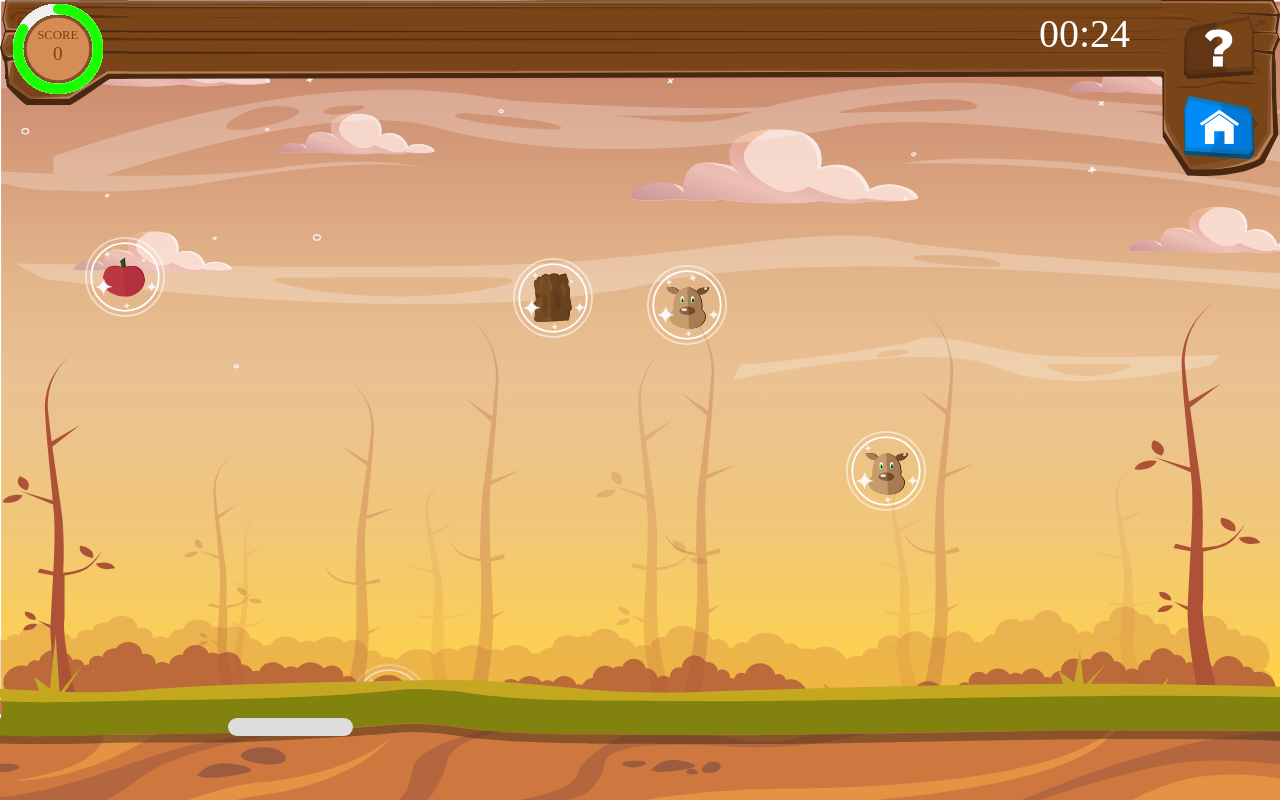
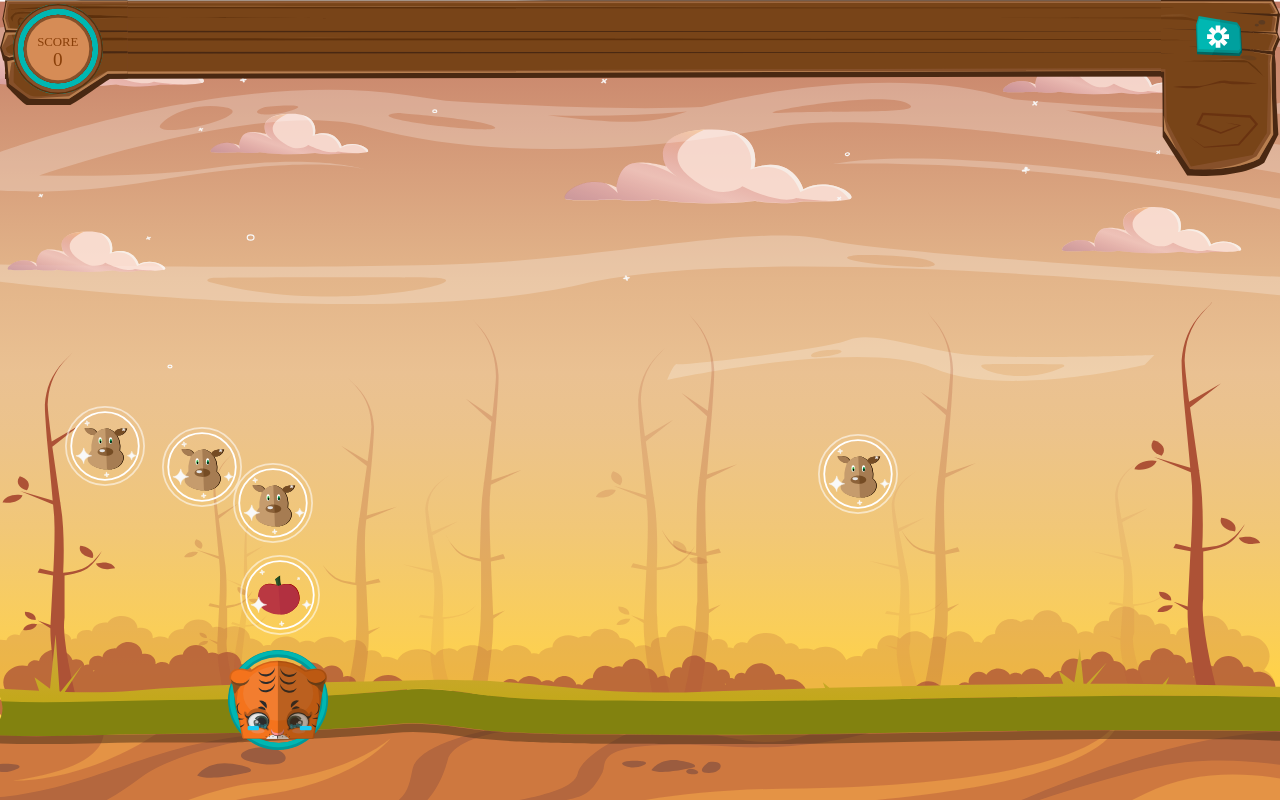
Before and after one commit to Miriamelo/pawplayfinal, a plain HTML site: page gameplay/gameplay.html in a window 1280 px wide. Drawn offline with Linux system fonts and the light colour scheme.

Commit message:
fixed gameplay

```diff
--- a/gameplay/gameplay.html
+++ b/gameplay/gameplay.html
@@ -1,36 +1,318 @@
  <html>
-<meta id="viewport" name="viewport" content ="width=device-width, minimum-scale=1.0, maximum-scale=1.0, user-scalable=no" />
-<meta id="viewport" name="viewport" content ="width=device-width" />
+    <style type="text/css">
 
- <link rel="stylesheet" href="./css/gameplay.css">
- <link rel="stylesheet" href="./css/score.css">
+    body {
+        background: url(./img/g-bg-desktop.svg) no-repeat center center fixed;
+        -webkit-background-size: contain;
+        -moz-background-size: contain;
+        -o-background-size: contain;
+        background-size: cover;
 
+        }
+
+    #playingArea {
+        position: absolute;
+        top: 0;
+        left: 0;
+        width: 100vw;
+        height: 100vh;
+        z-index: -4;
+    }
+    #player {
+        position: absolute;
+/*        top: 650;*/
+        bottom: 50;
+        left: 228;
+        width: 100;
+        height: 100;
+         z-index: 99;
+    }
+
+    .falling {
+    display: block;
+    height: 80px;
+    width: 80px;
+    position: absolute;
+    z-index: -1;
+    }
+
+    #topbar {
+    position: fixed;
+    top: 0;
+    width: 100vw;
+    z-index: 2;
+    }
+
+    #lefttopwood{
+        position: fixed;
+        left: 0;
+        height: 13.2vh;
+        z-index: 2;
+    }
+
+     #middletopwood{
+    position: fixed;
+    height: 10vh;
+    width: 95vw;
+    left: 5px;
+    right: 2px;
+    top: 0;
+
+    }
+
+    #righttopwood{
+        position: fixed;
+        right: 0;
+        height: 22vh;
+    }
+
+    #gameplaysettings{
+        position: fixed;
+        top: 2vh;
+        right: 3vw;
+        z-index: 2;
+    }
+
+    #bottombg {
+    position: fixed;
+    bottom: 0px;
+    z-index: -2;
+    width: 100vw;
+        }
+
+        #score {
+            position: fixed;
+            top: 0.5%;
+            left: 1vw;
+            color: #fff;
+            width: 90px;
+            z-index: 10;
+        }
+
+        #scorebg {
+            position: absolute;
+            z-index: 2;
+        }
+
+        #scorering {
+            position: relative;
+            z-index: -1;
+        }
+
+        #textscore {
+            position: absolute;
+            width: 100%;
+            height: 100%;
+            text-align: center;
+            top: 20%;
+            color: #893f09;
+            font-size: 0.8em;
+            z-index: 11;
+        }
+
+        #testscore{
+            top: -22%;
+            position: relative;
+            z-index: 11;
+            font-size: 1.5em;
+        }
+
+
+    @media (max-width: 700px) {
+        body {
+            background: url("./img/bg-3.svg") no-repeat center center fixed;
+          -webkit-background-size: contain;
+          -moz-background-size: contain;
+          -o-background-size: contain;
+          background-size: contain;
+    }
+        #bottombg {
+            position: fixed;
+            bottom: -4px;
+            z-index: -2;
+            width: 100vw;
+            display: none;
+        }
+
+
+}
+
+    </style>
+
+    <script type="text/javascript" language="Javascript">
+
+    var player;
+    var playerLeft = 228;
+    var score = 0;
+    var WinHeight = window.innerHeight -100;
+    var WinWidth = window.innerWidth -200;
+    var collidedItem = '';
+
+    // updated to keyListener() function
+    function keyListener(e) {
+      if (!e || (typeof(e)=="undefined")) { e = window.event; }
+      var pArea = document.getElementById("playingArea");
+      if (e.keyCode==37 && playerLeft > 0) {  // key arrow - left
+        playerLeft -= 25;
+        player.style.left = playerLeft + 'px' ;
+//        isCollide();  // after display, check if collide
+      }
+      else if (e.keyCode==39 && playerLeft < window.innerWidth) {  // key arrow - right
+        playerLeft += 25;
+        player.style.left = playerLeft + 'px' ;
+//        isCollide();  // after display, check all food if collide
+      }
+    }  // keyListener(Event)
+
+    function init() {
+        player = document.getElementById('player');
+        scoreDisplay = document.getElementById('score');
+        document.onkeydown=keyListener;
+        foodFall();
+
+    }
+
+    //Food array
+    grphcs=new Array(5)
+    Image0=new Image();
+    Image0.src=grphcs[0]="img/apple.svg";
+    Image1=new Image();
+    Image1.src=grphcs[1]="img/rhino-food.svg";
+    Image2=new Image();
+    Image2.src=grphcs[2]="img/tiger-food.svg";
+    Image3=new Image();
+    Image3.src=grphcs[3]="img/apple.svg";
+    Image4=new Image();
+    Image4.src=grphcs[4]="img/tiger-food.svg";
+    Amount=5;
+    yPos=new Array();
+    xPos=new Array();
+    speed=new Array();
+    step=new Array();
+    cstep=new Array();
+    collisionProc = Array();
+    collidedArr = [];
+    var stopVal=false;
+
+    var collide = false;
+
+
+    // check if food is collide (may return boolean if needed)
+    function isCollide(foodIdx) {
+      var bWidth, bTop;
+      var collide = false;
+      if (window.getComputedStyle) {
+        bWidth = parseInt(getComputedStyle(player, null)["width"], 10);
+        bTop = parseInt(getComputedStyle(player, null)["top"], 10);
+      }
+      else {  // old IE
+        bWidth = parseInt(player.currentStyle["width"], 10);
+        bTop = parseInt(player.currentStyle["top"], 10);
+      }
+
+      if (isNaN(foodIdx) && foodIdx>=0 && foodIdx<grphcs.length) {  // given an food to check
+        var chkfood = document.getElementById("si"+foodIdx);
+
+        // part of the food inside
+        if(playerLeft <= xPos[foodIdx] &&  // left side of the player position
+           (playerLeft+bWidth) >= xPos[foodIdx] &&  // right side of the player position
+           (bTop-yPos[foodIdx]) < parseInt(chkfood.style.height,10)) {
+           console.log("collision: "+i);
+
+           return true;
+        }
+
+      }  // end check 1 food
+
+      else {  // check all foods
+        for(var i=0;i<grphcs.length;i++) {
+          var food = document.getElementById("si"+i);
+          if(playerLeft <= xPos[i] &&  // left side of the player position
+             (playerLeft+bWidth) >= xPos[i] &&  // right side of the player position
+             (bTop-yPos[i]) < -5) {  // part of the food inside
+             collide = true;
+             //console.log("collision2: "+i);
+             collidedArr.push(i);
+             collidedItem = grphcs.length +i;
+             mScore();
+          }
+        }
+      }  // end check all foods
+
+      return collide;
+    }  // isCollided(int)
+
+
+
+    // animation of falling foods
+      for(i=0;i<Amount;i++) {
+               var P=Math.floor(Math.random()*grphcs.length);
+               rndPic=grphcs[P];
+               document.write('<img id="si'+i+'" src="'+rndPic+'"style="position:absolute;top:0px;left:0px">');
+          document.getElementById("si"+i).className = "falling";
+           }
+           for(i=0;i<Amount;i++) {
+               yPos[i]=Math.round(Math.random()*WinHeight);
+               xPos[i]=Math.round(Math.random()*WinWidth);
+               speed[i]=Math.random()*5+3;
+               cstep[i]=0;
+               step[i]=Math.random()*0.1+0.05;
+           }
+        function foodFall() {
+          if(stopVal) {
+            clear();
+            return;
+          }
+               for(i=0;i<Amount;i++) {
+                   sy=speed[i]*Math.sin(90*Math.PI/180);
+                   sx=speed[i]*Math.cos(cstep[i]);
+                   yPos[i]+=sy;
+                   //xPos[i]+=sx;
+                   if(yPos[i]>WinHeight) {
+                       yPos[i]=60; xPos[i]=Math.round(Math.random()*WinWidth);
+                       speed[i]=Math.random()*5+3;
+                       collisionProc.splice(collisionProc.indexOf(i), 1);
+                   }
+                   else
+                   { document.getElementById("si"+i).style.left=Math.min(WinWidth,xPos[i])-50;
+                       document.getElementById("si"+i).style.top=yPos[i];
+                   }
+                   cstep[i]+=step[i];
+               }
+
+            isCollide();
+
+      setTimeout(foodFall, 20);
+    }  // foodFall()
+
+        //start score count
+        function mScore(){
+        //console.log([collisionProc, collidedItem,collisionProc.indexOf(collidedItem)]);
+        if(collisionProc.indexOf(collidedItem) == -1)
+        {
+            //console.log(collidedArr);
+
+            if (collide == true && collidedItem == 0 || collidedItem == 1 || collidedItem == 3 ){
+            score -= 1;
+            } else if(collide == true){
+                score += 1;
+            }
+            collisionProc.push(collidedItem);
+        }
+        scoreup = document.getElementById('testscore');
+        scoreup.innerHTML = (score);
+            }
+        //end score count
+
+
+    function clear() {
+        for(i=0;i<Amount;i++)
+     document.getElementById("si"+i).style.display='none';
+    }
+
+
+    </script>
     <body onload="init()";>
-
-        <div id="gameOver">
-            <div id="innerGameOver">
-                <div id="finalScoreContainer">
-                <p id="finalscore">0</p>
-                    </div>
-                <div id="buttonsGameOver">
-                    <img id="gobutreplay" class="gameoverbuts" src="img/replay.svg" onclick="window.location.href='gameplay.html'">
-                    <img id="gobuthome" class="gameoverbuts" src="img/home.svg" onclick="window.location.href='../login.html'">
-                </div>
-            </div>
-        </div>
-
-        <div id="levelup">
-        <div id="innerGameOver">
-                <div id="finalScoreContainer">
-                <p id="finalscore2">0</p>
-                    </div>
-                <div id="buttonsGameOver">
-                    <img id="gobutreplay" class="gameoverbuts" src="img/replay.svg" onclick="window.location.href='gameplay.html'">
-                    <img id="gobuthome" class="gameoverbuts" src="img/home.svg" onclick="window.location.href='../login.html'">
-                </div>
-            </div>
-        </div>
-
 
         <div id= "playingArea">
 
@@ -39,66 +321,24 @@
                     <div id="textscore">
                     <p>SCORE</p>
                     <p id="testscore">0</p>
-                    </div>
+                        </div>
                     <img id="scorebg" src="./img/scorebg.svg" alt=""/>
-                    <!-- <img id="scorering" src="./img/scorering.svg" alt=""/> -->
-                    <div class="round-score" id="graph" data-percent="0"></div>
+                    <img id="scorering" src="./img/scorering.svg" alt=""/>
                 </div>
 
-                <audio  id="music">
-                    <source src="../backgroundmusic.mp3">
-                </audio>
-
-                <img id="gameplaysettings" alt="1" src="img/support-icon.svg" onclick="window.location.href='../tutorial.html'"/>
-
-                <img id="mhhome" alt="2" src="img/home.svg" onclick="window.location.href='../home.html'"/>
-
-                <img id="hquest" onclick="window.location.href='tutorial.html'">
-
-
+            <img id="gameplaysettings" alt="1" src="img/gameplaysettings.svg" />
             <img id="lefttopwood" alt="" src="img/lefttopwood.svg" />
 <!--            <div id="middletopwood"></div>-->
             <img id="middletopwood" alt="2" src="img/middle-topwood.svg "/>
             <img id="righttopwood" alt="3" src="img/right-top-wood.svg "/>
-
-            <div id="hurryup-alert">
-              <img id="hurryup" src="./img/hurryup.svg" alt=""/>
-            </div>
         </div>
 
-        <div id= "player">
-            <img id="playerimg">
-            <div id="player-bar">
-              <div id="bar"></div>
+            <div id= "player">
+                <img src= "img/tiger-head.svg">
             </div>
-        </div>
 
-        <div class="controller">
-          <div id="left-arrow">
-            <img src="./img/leftarrowgp.svg" alt="">
-          </div>
-          <div id="right-arrow">
-            <img src="./img/rightarrowgp.svg" alt="">
-          </div>
+             <img id="bottombg" src="./img/g-bgbot-desktop.svg" alt=""/>
 
         </div>
-
-
-
-             <img id="bottombg" src="./img/g-bgbot-desktop.svg" alt=""/>
-             <img id="bottombg2" src="./img/bgmobile.svg" alt=""/>
-
-        </div>
-        <div id="timer"></div>
-
-        <!-- <script src="https://ajax.googleapis.com/ajax/libs/jquery/2.1.3/jquery.min.js" type="text/javascript"></script> -->
-
-        <audio  id="audio" src="./audio/stamp.wav"></audio>
-
-        <script language="JavaScript" type="text/javascript" src="./js/game.js"></script>
-        <script language="JavaScript" type="text/javascript" src="./js/timer.js"></script>
-
-
-
     </body>
     </html>
```
